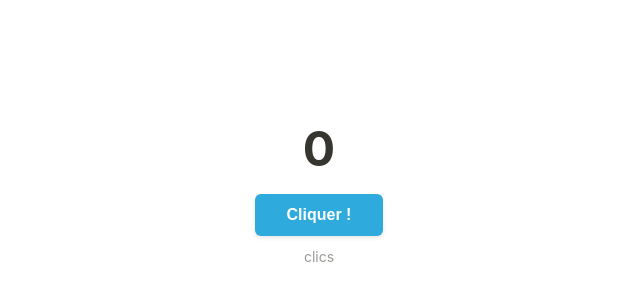
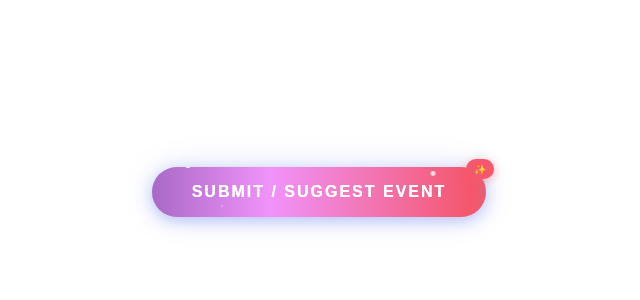
Before and after one commit to Bassounet/NotionTest, a plain HTML site: page index.html in a window 1280 px wide. Shown: the part 208-508 px from the top of the page, without its empty margins (321-961 px from the left). Drawn offline with Linux system fonts and the light colour scheme.

Commit message:
CUSTOMIZING

```diff
--- a/index.html
+++ b/index.html
@@ -1,9 +1,9 @@
 <!DOCTYPE html>
-<html lang="fr">
+<html lang="en">
 <head>
     <meta charset="UTF-8">
     <meta name="viewport" content="width=device-width, initial-scale=1.0">
-    <title>Widget Notion</title>
+    <title>Submit Event</title>
     <style>
         * {
             margin: 0;
@@ -20,69 +20,152 @@
             background: transparent;
         }
 
-        .widget {
-            text-align: center;
-            padding: 20px;
-        }
-
-        .counter {
-            font-size: 48px;
-            font-weight: 700;
-            color: #37352f;
-            margin-bottom: 16px;
+        .btn-container {
+            position: relative;
         }
 
         .btn {
-            background: #2eaadc;
+            position: relative;
+            padding: 16px 40px;
+            font-size: 16px;
+            font-weight: 700;
+            text-transform: uppercase;
+            letter-spacing: 2px;
             color: white;
+            background: linear-gradient(90deg, #667eea, #764ba2, #f093fb, #f5576c, #4facfe, #667eea);
+            background-size: 300% 100%;
             border: none;
-            padding: 12px 32px;
-            font-size: 16px;
-            font-weight: 600;
-            border-radius: 6px;
+            border-radius: 50px;
             cursor: pointer;
-            transition: all 0.2s ease;
-            box-shadow: 0 2px 4px rgba(0,0,0,0.1);
+            overflow: hidden;
+            transition: all 0.3s ease;
+            animation: gradient-shift 3s ease infinite;
+            box-shadow:
+                0 4px 15px rgba(102, 126, 234, 0.4),
+                0 0 30px rgba(102, 126, 234, 0.2);
         }
 
         .btn:hover {
-            background: #2496c4;
-            transform: translateY(-1px);
-            box-shadow: 0 4px 8px rgba(0,0,0,0.15);
+            transform: scale(1.05);
+            box-shadow:
+                0 6px 25px rgba(102, 126, 234, 0.5),
+                0 0 50px rgba(102, 126, 234, 0.4);
         }
 
         .btn:active {
-            transform: translateY(0);
-            box-shadow: 0 2px 4px rgba(0,0,0,0.1);
+            transform: scale(0.98);
         }
 
-        .label {
-            margin-top: 12px;
-            font-size: 14px;
-            color: #9b9a97;
+        @keyframes gradient-shift {
+            0% { background-position: 0% 50%; }
+            50% { background-position: 100% 50%; }
+            100% { background-position: 0% 50%; }
+        }
+
+        /* Glow pulse autour du bouton */
+        .btn::before {
+            content: '';
+            position: absolute;
+            top: -3px;
+            left: -3px;
+            right: -3px;
+            bottom: -3px;
+            background: linear-gradient(90deg, #667eea, #764ba2, #f093fb, #f5576c, #4facfe, #667eea);
+            background-size: 300% 100%;
+            border-radius: 50px;
+            z-index: -1;
+            animation: gradient-shift 3s ease infinite, pulse-glow 2s ease-in-out infinite;
+            filter: blur(10px);
+            opacity: 0.7;
+        }
+
+        @keyframes pulse-glow {
+            0%, 100% { opacity: 0.5; transform: scale(1); }
+            50% { opacity: 0.8; transform: scale(1.02); }
+        }
+
+        /* Particules brillantes */
+        .sparkle {
+            position: absolute;
+            width: 6px;
+            height: 6px;
+            background: white;
+            border-radius: 50%;
+            pointer-events: none;
+            animation: sparkle-float 2s ease-in-out infinite;
+        }
+
+        .sparkle:nth-child(1) { top: 10%; left: 10%; animation-delay: 0s; }
+        .sparkle:nth-child(2) { top: 20%; right: 15%; animation-delay: 0.3s; }
+        .sparkle:nth-child(3) { bottom: 15%; left: 20%; animation-delay: 0.6s; }
+        .sparkle:nth-child(4) { bottom: 25%; right: 10%; animation-delay: 0.9s; }
+        .sparkle:nth-child(5) { top: 50%; left: 5%; animation-delay: 1.2s; }
+
+        @keyframes sparkle-float {
+            0%, 100% {
+                opacity: 0;
+                transform: scale(0) translateY(0);
+            }
+            50% {
+                opacity: 1;
+                transform: scale(1) translateY(-10px);
+            }
+        }
+
+        /* Texte avec léger shimmer */
+        .btn-text {
+            position: relative;
+            z-index: 1;
+            background: linear-gradient(90deg, #fff, #fff, rgba(255,255,255,0.7), #fff, #fff);
+            background-size: 200% auto;
+            -webkit-background-clip: text;
+            background-clip: text;
+            animation: text-shimmer 3s linear infinite;
+        }
+
+        @keyframes text-shimmer {
+            0% { background-position: 0% center; }
+            100% { background-position: 200% center; }
+        }
+
+        /* Petit badge "NEW" ou icône optionnel */
+        .badge {
+            position: absolute;
+            top: -8px;
+            right: -8px;
+            background: #f5576c;
+            color: white;
+            font-size: 10px;
+            font-weight: 700;
+            padding: 4px 8px;
+            border-radius: 20px;
+            animation: badge-bounce 1s ease infinite;
+            box-shadow: 0 2px 10px rgba(245, 87, 108, 0.5);
+        }
+
+        @keyframes badge-bounce {
+            0%, 100% { transform: translateY(0); }
+            50% { transform: translateY(-3px); }
         }
     </style>
 </head>
 <body>
-    <div class="widget">
-        <div class="counter" id="count">0</div>
-        <button class="btn" onclick="increment()">Cliquer !</button>
-        <p class="label">clics</p>
+    <div class="btn-container">
+        <button class="btn" onclick="handleClick()">
+            <span class="sparkle"></span>
+            <span class="sparkle"></span>
+            <span class="sparkle"></span>
+            <span class="sparkle"></span>
+            <span class="sparkle"></span>
+            <span class="btn-text">Submit / Suggest EVENT</span>
+        </button>
+        <span class="badge">✨</span>
     </div>
 
     <script>
-        let count = 0;
-
-        function increment() {
-            count++;
-            document.getElementById('count').textContent = count;
-
-            // Petit effet visuel
-            const counter = document.getElementById('count');
-            counter.style.transform = 'scale(1.1)';
-            setTimeout(() => {
-                counter.style.transform = 'scale(1)';
-            }, 100);
+        function handleClick() {
+            // Tu peux remplacer cette URL par ton formulaire ou ta page
+            window.open('https://example.com/submit-event', '_blank');
         }
     </script>
 </body>
```
